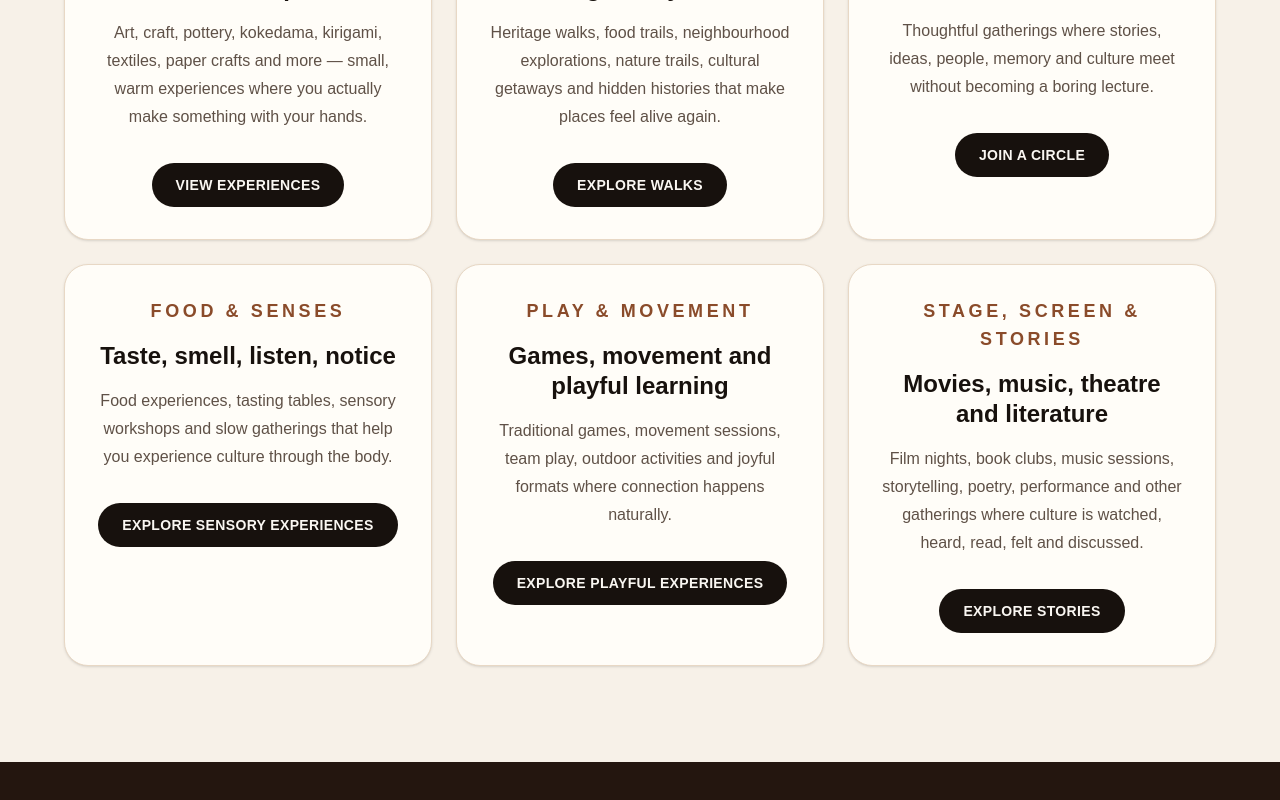
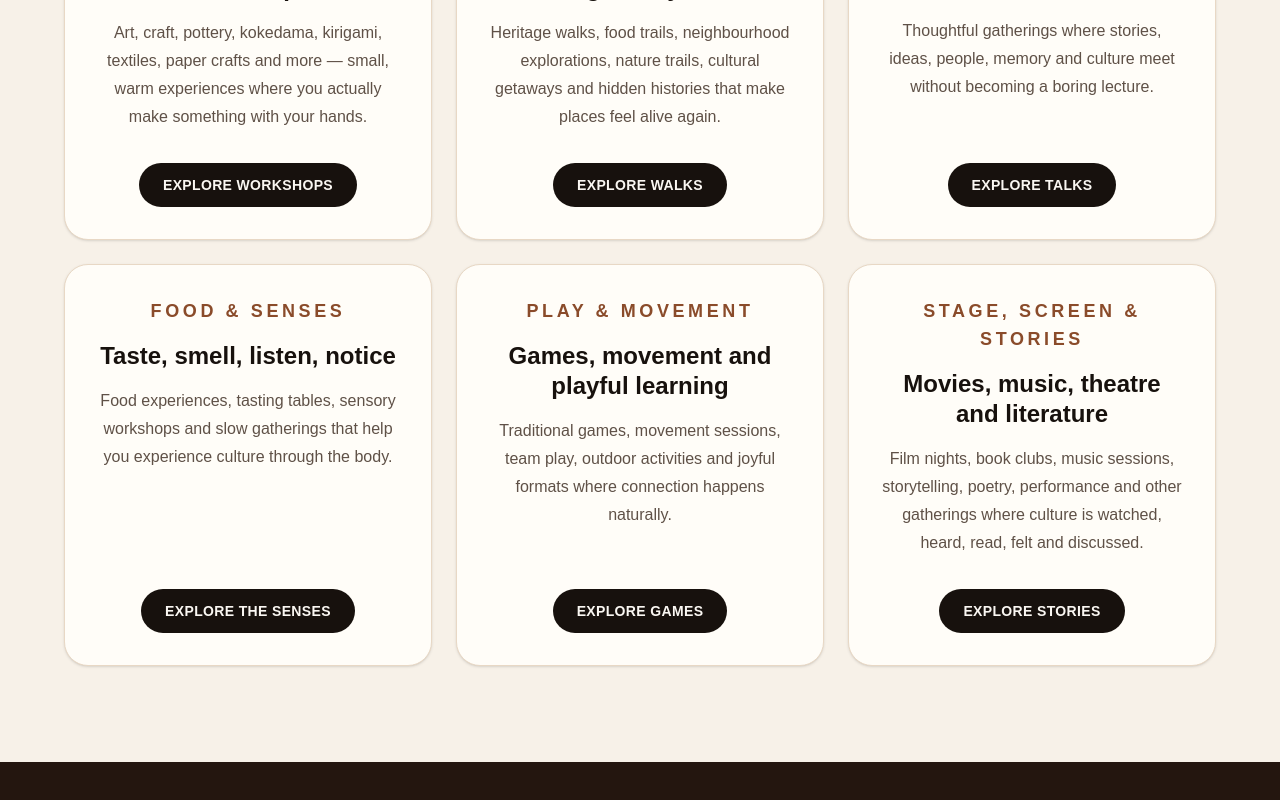
Before and after one commit to kulturekatta/kuka-website, a Next.js app: page / in a window 1280 px wide. Shown: the part 3358-4158 px from the top of the page. Built offline with nearby package versions, Linux system fonts and the light colour scheme.

Commit message:
Update homepage buttons and card alignment

```diff
--- a/app/page.tsx
+++ b/app/page.tsx
@@ -5,7 +5,7 @@ const featuredExperiences = [
     label: "Hands-on",
     title: "Hands-on cultural workshops",
     text: "Art, craft, pottery, kokedama, kirigami, textiles, paper crafts and more — small, warm experiences where you actually make something with your hands.",
-    cta: "View experiences",
+    cta: "Explore workshops",
     href: "/experiences/hands-on",
   },
   {
@@ -19,21 +19,21 @@ const featuredExperiences = [
     label: "Talks & Conversations",
     title: "Talks, salons and circles",
     text: "Thoughtful gatherings where stories, ideas, people, memory and culture meet without becoming a boring lecture.",
-    cta: "Join a circle",
+    cta: "Explore talks",
     href: "/experiences/talks-conversations",
   },
   {
     label: "Food & Senses",
     title: "Taste, smell, listen, notice",
     text: "Food experiences, tasting tables, sensory workshops and slow gatherings that help you experience culture through the body.",
-    cta: "Explore sensory experiences",
+    cta: "Explore the senses",
     href: "/experiences/food-senses",
   },
   {
     label: "Play & Movement",
     title: "Games, movement and playful learning",
     text: "Traditional games, movement sessions, team play, outdoor activities and joyful formats where connection happens naturally.",
-    cta: "Explore playful experiences",
+    cta: "Explore games",
     href: "/experiences/play-movement",
   },
   {
@@ -299,11 +299,11 @@ export default function HomePage() {
             hiding.
           </p>
 
-<div className="mt-14 grid gap-6 sm:grid-cols-2 lg:grid-cols-3">
+          <div className="mt-14 grid items-stretch gap-6 sm:grid-cols-2 lg:grid-cols-3">
             {featuredExperiences.map((item) => (
               <div
                 key={item.href}
-      className="rounded-3xl border border-[#E8D8C5] bg-[#FFFDF8] p-8 text-center shadow-sm transition hover:-translate-y-1 hover:border-[#8A4B2A] hover:shadow-md"
+                className="flex h-full flex-col rounded-3xl border border-[#E8D8C5] bg-[#FFFDF8] p-8 text-center shadow-sm transition hover:-translate-y-1 hover:border-[#8A4B2A] hover:shadow-md"
               >
                 <p className="text-lg font-bold uppercase tracking-[0.2em] text-[#8A4B2A]">
                   {item.label}
@@ -315,12 +315,14 @@ export default function HomePage() {
 
                 <p className="mt-4 leading-7 text-[#5F5147]">{item.text}</p>
 
+                <div className="mt-auto pt-8">
                   <Link
                     href={item.href}
-        className="mt-8 inline-flex rounded-full bg-[#17110D] px-6 py-3 text-sm font-bold uppercase tracking-wide text-[#FAF7F2] transition hover:bg-[#8A4B2A]"
+                    className="inline-flex rounded-full bg-[#17110D] px-6 py-3 text-sm font-bold uppercase tracking-wide text-[#FAF7F2] transition hover:bg-[#8A4B2A]"
                   >
                     {item.cta}
                   </Link>
+                </div>
               </div>
             ))}
           </div>
@@ -597,8 +599,6 @@ export default function HomePage() {
               </Link>
             </div>
           </div>
-
-
         </div>
       </section>
 
```
Lines whose indentation alone changed are shown as unchanged.
